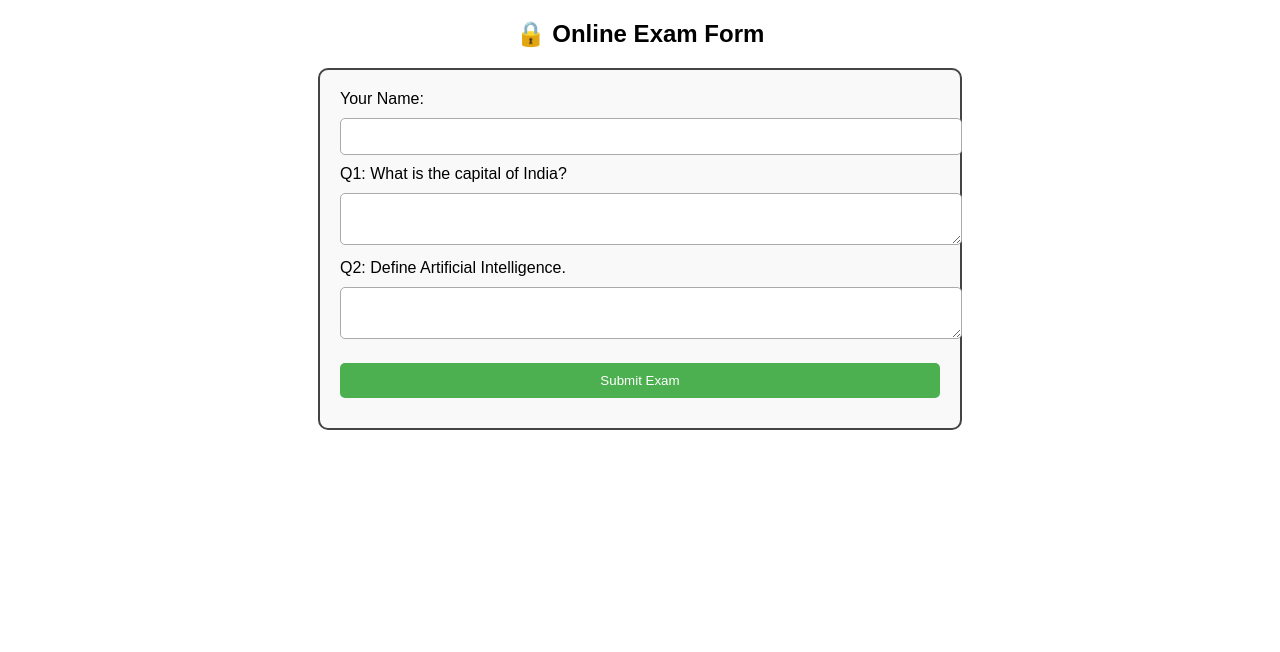
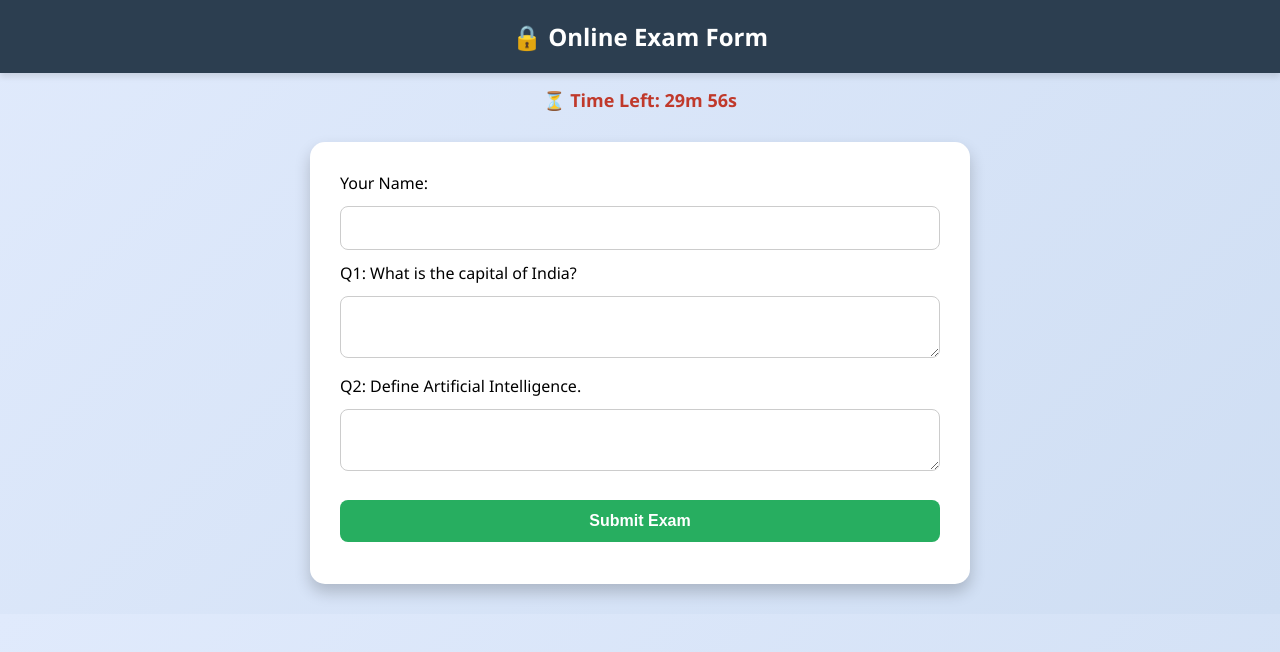
Before and after one commit to aravindreddyyyy/exam, a plain HTML site: page index.html in a window 1280 px wide. Drawn offline with Linux system fonts and the light colour scheme.

Commit message:
index.html

```diff
--- a/index.html
+++ b/index.html
@@ -6,47 +6,78 @@
   <title>Secure Online Exam</title>
   <style>
     body {
-      font-family: Arial, sans-serif;
-      user-select: none; /* Block text selection */
+      font-family: 'Segoe UI', Tahoma, Geneva, Verdana, sans-serif;
+      background: linear-gradient(135deg, #e0eafc, #cfdef3);
+      user-select: none;
+      margin: 0;
+      padding: 0;
+    }
+    h2 {
+      text-align: center;
+      background-color: #2c3e50;
+      color: white;
+      padding: 20px 0;
+      margin: 0;
+      box-shadow: 0 4px 6px rgba(0,0,0,0.1);
     }
     form {
       width: 90%;
       max-width: 600px;
-      margin: auto;
-      padding: 20px;
-      border: 2px solid #444;
-      border-radius: 10px;
-      background: #f9f9f9;
+      margin: 30px auto;
+      padding: 30px;
+      border: none;
+      border-radius: 15px;
+      background: white;
+      box-shadow: 0 8px 16px rgba(0,0,0,0.2);
     }
     input, textarea {
       width: 100%;
-      padding: 10px;
-      margin: 10px 0;
-      border-radius: 5px;
-      border: 1px solid #aaa;
+      padding: 12px;
+      margin: 12px 0;
+      border-radius: 8px;
+      border: 1px solid #ccc;
+      box-sizing: border-box;
+      font-size: 16px;
     }
     input[type="submit"] {
-      background-color: #4CAF50;
+      background-color: #27ae60;
       color: white;
+      font-weight: bold;
       border: none;
-      cursor: pointer;
+      transition: background 0.3s;
+    }
+    input[type="submit"]:hover {
+      background-color: #219150;
+    }
+    #timer {
+      text-align: center;
+      font-size: 18px;
+      color: #c0392b;
+      margin-top: 15px;
+      font-weight: bold;
+    }
+    .closed-message {
+      text-align: center;
+      padding: 50px;
+      background-color: white;
+      max-width: 600px;
+      margin: 50px auto;
+      border-radius: 15px;
+      box-shadow: 0 8px 16px rgba(0,0,0,0.2);
+      font-size: 20px;
+      color: #e74c3c;
     }
   </style>
   <script>
     document.addEventListener("DOMContentLoaded", function () {
-      // Disable right-click
       document.addEventListener("contextmenu", function (e) {
         e.preventDefault();
         alert("Right-click is disabled.");
       });
-
-      // Disable paste
       document.addEventListener("paste", function (e) {
         e.preventDefault();
         alert("Pasting is disabled.");
       });
-
-      // Disable copy, cut
       document.addEventListener("copy", function (e) {
         e.preventDefault();
         alert("Copying is disabled.");
@@ -55,19 +86,34 @@
         e.preventDefault();
         alert("Cutting is disabled.");
       });
-
-      // Block dev tools
       document.addEventListener("keydown", function (e) {
         if ((e.ctrlKey && e.shiftKey && (e.key === 'I' || e.key === 'J')) || e.key === 'F12' || (e.ctrlKey && e.key === 'U')) {
           e.preventDefault();
           alert("Developer tools are disabled.");
         }
       });
+
+      let timerDisplay = document.getElementById("timer");
+      let timeLeft = 30 * 60;
+
+      const interval = setInterval(() => {
+        let minutes = Math.floor(timeLeft / 60);
+        let seconds = timeLeft % 60;
+        timerDisplay.textContent = `⏳ Time Left: ${minutes}m ${seconds < 10 ? '0' + seconds : seconds}s`;
+
+        if (timeLeft <= 0) {
+          clearInterval(interval);
+          document.querySelector("form").outerHTML = '<div class="closed-message">⏰ Time is up. The form is now closed.</div>';
+        }
+
+        timeLeft--;
+      }, 1000);
     });
   </script>
 </head>
 <body>
-  <h2 style="text-align:center;">🔒 Online Exam Form</h2>
+  <h2>🔒 Online Exam Form</h2>
+  <div id="timer"></div>
   <form name="examForm" method="POST" action="https://script.google.com/macros/s/AKfycbwExa4NMu0LplmA0a2OJ1inCw4Uula5R_VeGGprtvV3DnWzxCfL7LR3-7ROX66nP0qr/exec">
     <label for="name">Your Name:</label>
     <input type="text" id="name" name="name" required>
```
